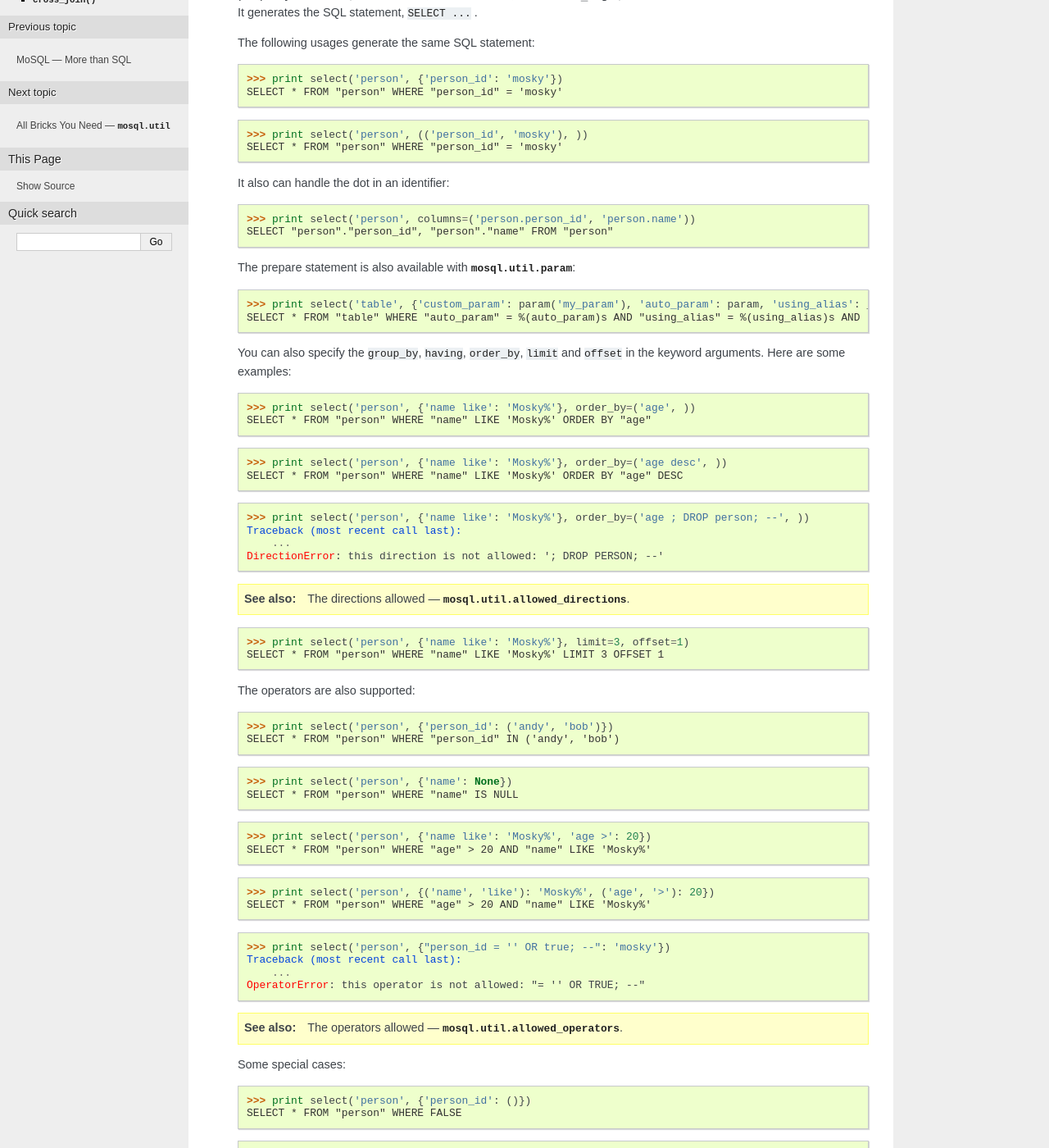
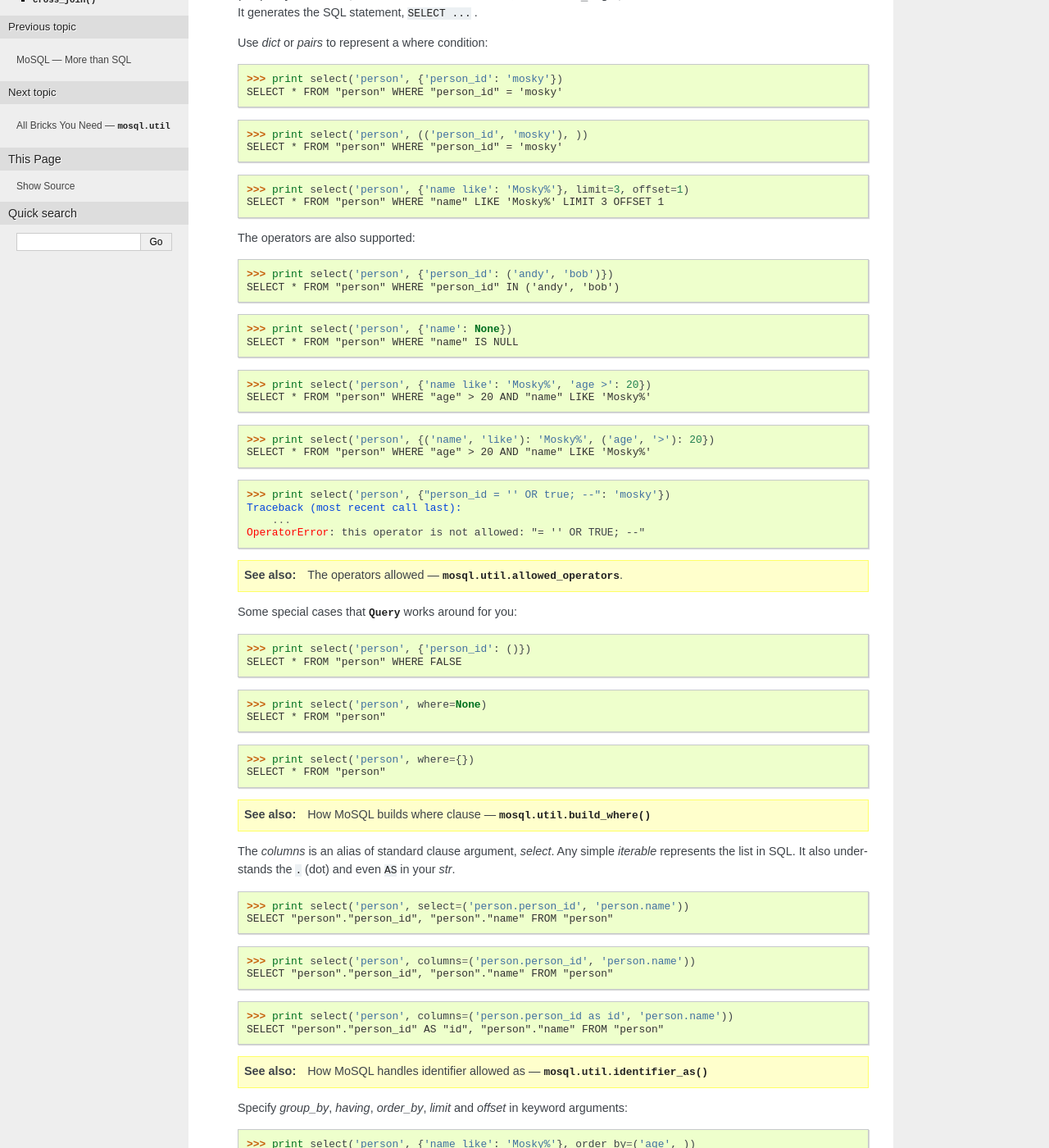
Before and after one commit to moskytw/mosql, a Sphinx documentation site: the page built from docs/query.rst, in a window 1280 px wide and 1400 px high, scrolled down 291 px. Shown: the whole window at 82% size. Built offline with Sphinx 7.4.7, drawn with Linux system fonts in a browser that asks for light colours; some of the changed text lies outside the part shown.

Commit message:
refined the doc of select

```diff
--- a/docs/query.rst
+++ b/docs/query.rst
@@ -24,7 +24,8 @@
 
     It generates the SQL statement, ``SELECT ...`` .
 
-    The following usages generate the same SQL statement:
+
+    Use `dict` or `pairs` to represent a where condition:
 
     >>> print select('person', {'person_id': 'mosky'})
     SELECT * FROM "person" WHERE "person_id" = 'mosky'
@@ -32,35 +33,9 @@
     >>> print select('person', (('person_id', 'mosky'), ))
     SELECT * FROM "person" WHERE "person_id" = 'mosky'
 
-    It also can handle the dot in an identifier:
-
-    >>> print select('person', columns=('person.person_id', 'person.name'))
-    SELECT "person"."person_id", "person"."name" FROM "person"
-
-    The prepare statement is also available with :class:`mosql.util.param`:
-
-    >>> print select('table', {'custom_param': param('my_param'), 'auto_param': param, 'using_alias': ___})
-    SELECT * FROM "table" WHERE "auto_param" = %(auto_param)s AND "using_alias" = %(using_alias)s AND "custom_param" = %(my_param)s
-
-    You can also specify the ``group_by``, ``having``, ``order_by``, ``limit``
-    and ``offset`` in the keyword arguments. Here are some examples:
-
-    >>> print select('person', {'name like': 'Mosky%'}, order_by=('age', ))
-    SELECT * FROM "person" WHERE "name" LIKE 'Mosky%' ORDER BY "age"
-
-    >>> print select('person', {'name like': 'Mosky%'}, order_by=('age desc', ))
-    SELECT * FROM "person" WHERE "name" LIKE 'Mosky%' ORDER BY "age" DESC
-
-    >>> print select('person', {'name like': 'Mosky%'}, order_by=('age ; DROP person; --', ))
-    Traceback (most recent call last):
-        ...
-    DirectionError: this direction is not allowed: '; DROP PERSON; --'
-
-    .. seealso::
-        The directions allowed --- :attr:`mosql.util.allowed_directions`.
-
     >>> print select('person', {'name like': 'Mosky%'}, limit=3, offset=1)
     SELECT * FROM "person" WHERE "name" LIKE 'Mosky%' LIMIT 3 OFFSET 1
+
 
     The operators are also supported:
 
@@ -84,7 +59,8 @@
     .. seealso::
         The operators allowed --- :attr:`mosql.util.allowed_operators`.
 
-    Some special cases:
+
+    Some special cases that :class:`~mosql.util.Query` works around for you:
 
     >>> print select('person', {'person_id': ()})
     SELECT * FROM "person" WHERE FALSE
@@ -95,6 +71,51 @@
     >>> print select('person', where={})
     SELECT * FROM "person"
 
+    .. seealso::
+        How MoSQL builds where clause --- :func:`mosql.util.build_where`
+
+
+    The `columns` is an alias of standard clause argument, `select`. Any simple
+    `iterable` represents the list in SQL. It also understands the ``.`` (dot)
+    and even ``AS`` in your `str`.
+
+    >>> print select('person', select=('person.person_id', 'person.name'))
+    SELECT "person"."person_id", "person"."name" FROM "person"
+
+    >>> print select('person', columns=('person.person_id', 'person.name'))
+    SELECT "person"."person_id", "person"."name" FROM "person"
+
+    >>> print select('person', columns=('person.person_id as id', 'person.name'))
+    SELECT "person"."person_id" AS "id", "person"."name" FROM "person"
+
+    .. seealso::
+        How MoSQL handles identifier allowed as --- :func:`mosql.util.identifier_as`
+
+
+    Specify `group_by`, `having`, `order_by`, `limit` and `offset` in keyword
+    arguments:
+
+    >>> print select('person', {'name like': 'Mosky%'}, order_by=('age', ))
+    SELECT * FROM "person" WHERE "name" LIKE 'Mosky%' ORDER BY "age"
+
+    >>> print select('person', {'name like': 'Mosky%'}, order_by=('age desc', ))
+    SELECT * FROM "person" WHERE "name" LIKE 'Mosky%' ORDER BY "age" DESC
+
+    >>> print select('person', {'name like': 'Mosky%'}, order_by=('age ; DROP person; --', ))
+    Traceback (most recent call last):
+        ...
+    DirectionError: this direction is not allowed: '; DROP PERSON; --'
+
+    .. seealso::
+        The directions allowed --- :attr:`mosql.util.allowed_directions`.
+
+
+    The prepare statement is also available with :class:`mosql.util.param`:
+
+    >>> print select('table', {'custom_param': param('my_param'), 'auto_param': param, 'using_alias': ___})
+    SELECT * FROM "table" WHERE "auto_param" = %(auto_param)s AND "using_alias" = %(using_alias)s AND "custom_param" = %(my_param)s
+
+
     If you want to use functions, wrap it with :class:`mosql.util.raw`:
 
     >>> print select('person', columns=raw('count(*)'), group_by=('age', ))
@@ -103,6 +124,7 @@
     .. warning::
         It's your responsibility to ensure the security when you use
         :class:`raw` string.
+
 
     The PostgreSQL-specific ``FOR``, ``OF`` and ``NOWAIT`` are also supported:
 
@@ -113,6 +135,7 @@
         Check `PostgreSQL SELECT - The locking Clause
         <http://www.postgresql.org/docs/9.3/static/sql-select.html#SQL-FOR-UPDATE-SHARE>`_
         for more detail.
+
 
     The MySQL-specific ``FOR UPDATE`` and ``LOCK IN SHARE MODE`` are also available:
 
@@ -127,13 +150,15 @@
         <http://dev.mysql.com/doc/refman/5.7/en/innodb-locking-reads.html>`_ for
         more detail.
 
+
     Print it for the full usage:
 
     ::
 
         select(table=None, where=None, *, select=None, from=None, joins=None, where=None, group_by=None, having=None, order_by=None, limit=None, offset=None, for=None, of=None, nowait=None, for_update=None, lock_in_share_mode=None)
 
-    Echo the SQL:
+
+    The last tip, echo the SQL to debug:
 
     ::
 
@@ -143,8 +168,6 @@
         >>> print sql
         SELECT *
 
-    .. seealso::
-        How it builds the where clause --- :func:`mosql.util.build_where`
 
     .. versionchanged:: 0.9
         Added ``FOR UPDATE`` and ``LOCK IN SHARE MODE``.
```
